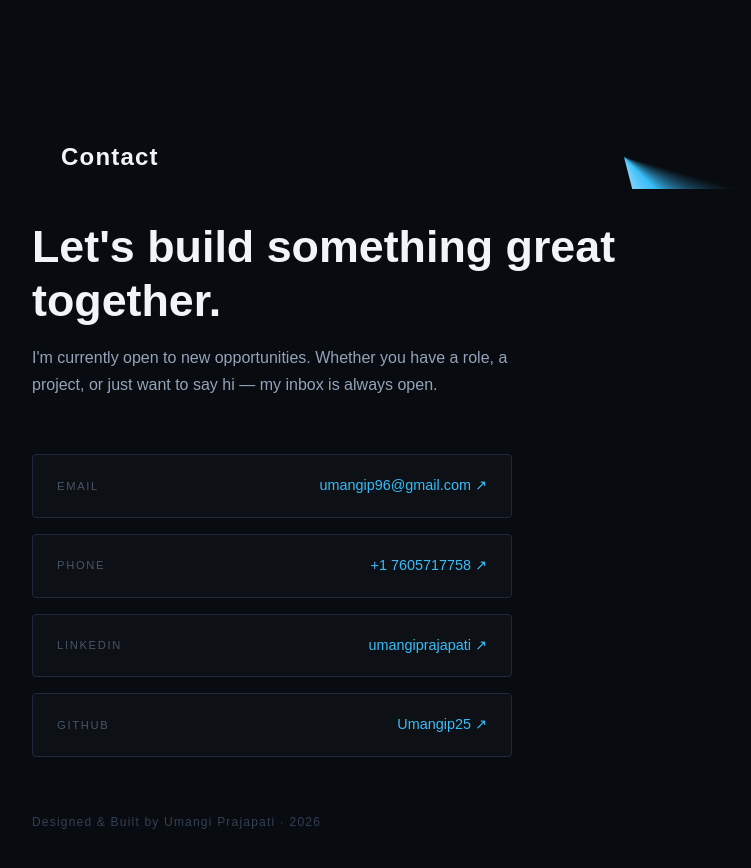
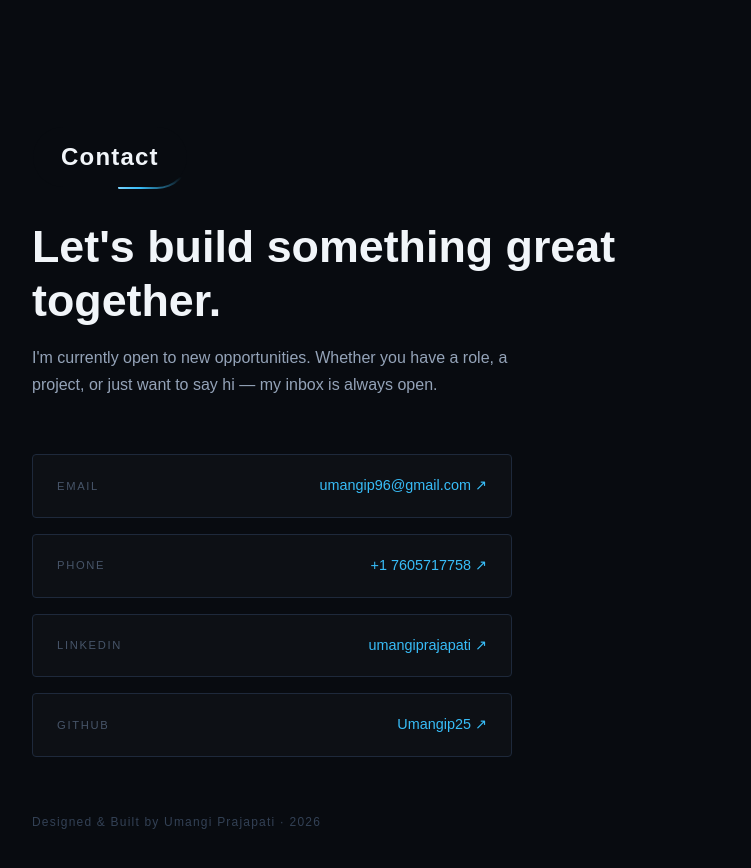
Before and after one commit to Umangip25/My-Portfolio, a Next.js app: page / in a window 1280 px wide. Shown: the part 6380-7248 px from the top of the page, without its empty margins (16-767 px from the left). Built offline with nearby package versions, Linux system fonts and the light colour scheme.

Commit message:
fix: CSS issue fixed for rotating line

```diff
--- a/app/components/Contact.tsx
+++ b/app/components/Contact.tsx
@@ -16,7 +16,9 @@ export default function Contact() {
         background: '#080b10',
       }}
     >
-      <SectionBadge label="Contact" />
+      <div style={{ display: 'inline-block' }}>
+        <SectionBadge label="Contact" />
+      </div>
 
       <h2 style={{
         fontSize: 'clamp(1.5rem, 4vw, 2.8rem)',
```
